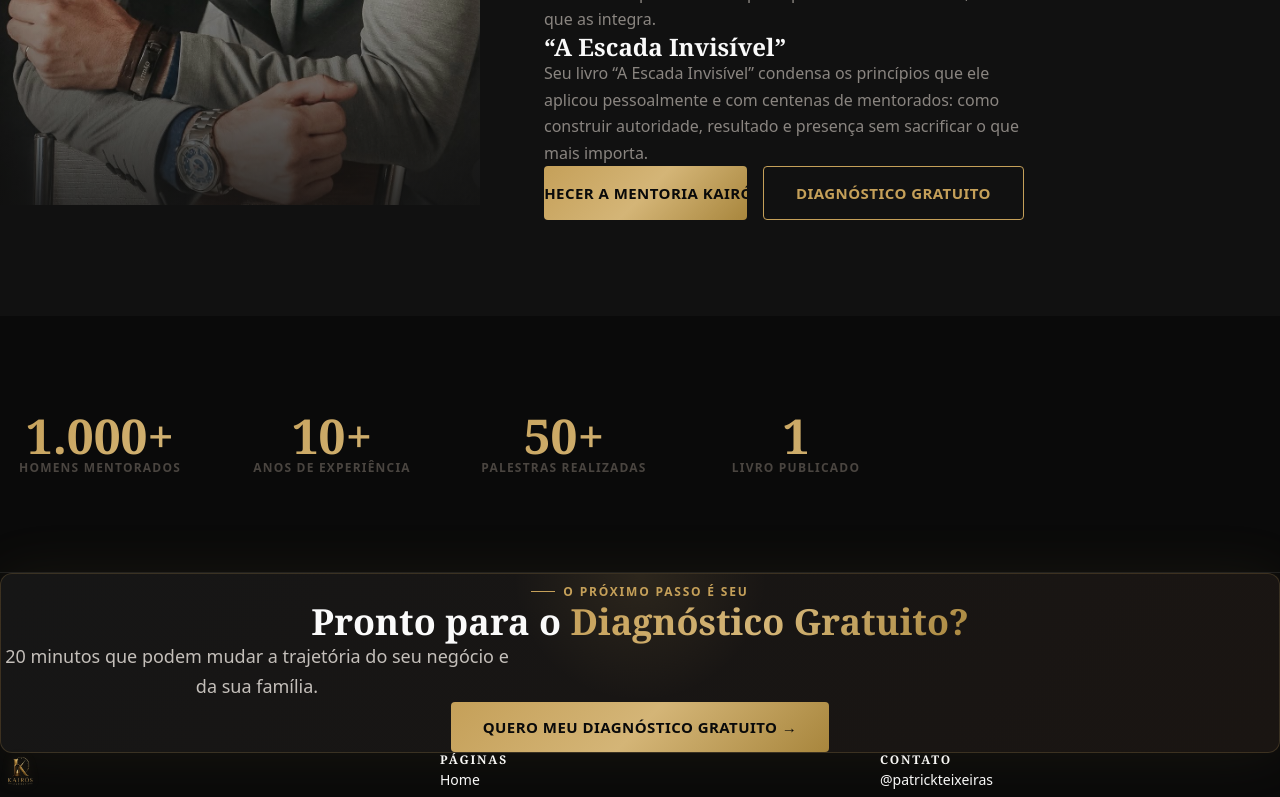
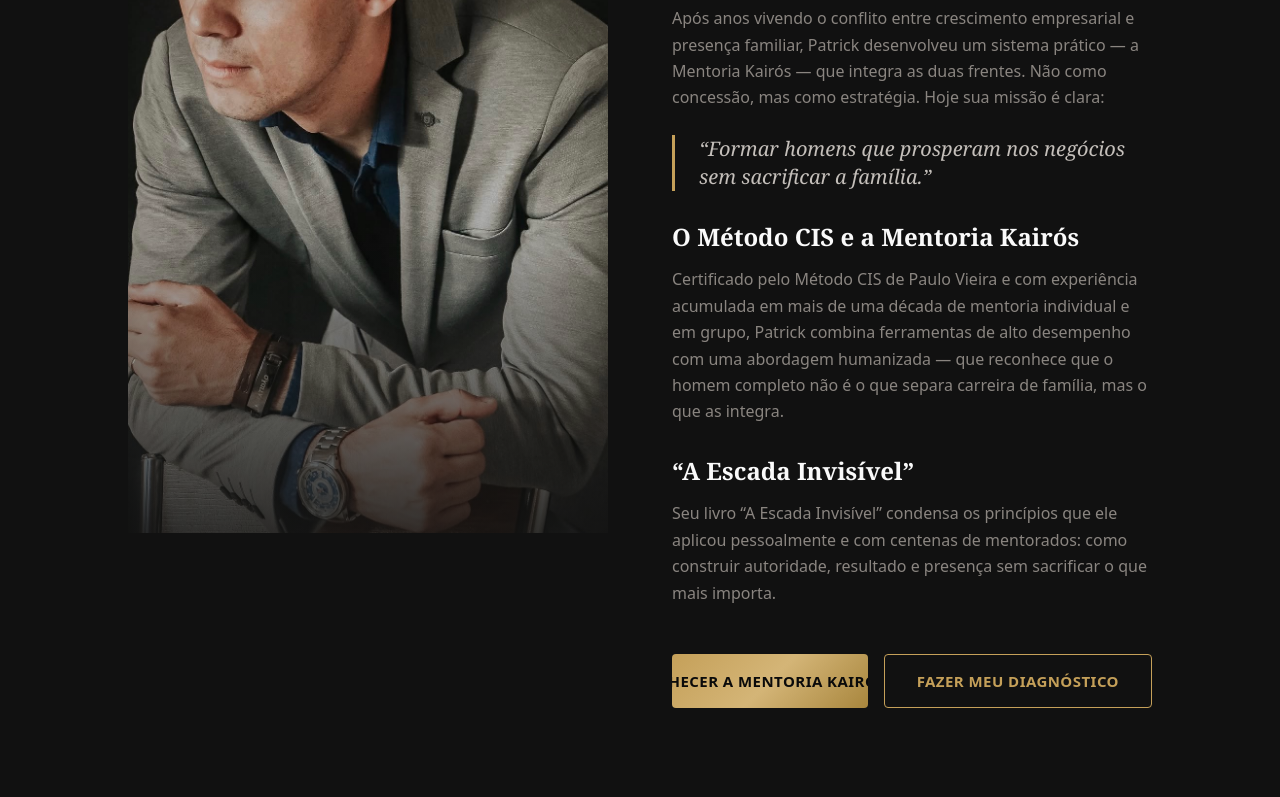
Before and after one commit to Alves1986/patrickteixeira, a Next.js app: page /sobre in a window 1280 px wide. Shown: the part 760-1557 px from the top of the page. Built offline with nearby package versions, Linux system fonts and the light colour scheme.

Commit message:
fix: override mx-auto margin-inline bug in tailwind v4 and remove conflicting manual reset

```diff
--- a/app/depoimentos/page.tsx
+++ b/app/depoimentos/page.tsx
@@ -177,9 +177,9 @@ export default function DepoimentosPage() {
           <p className="text-lg mb-8" style={{ color: '#8A8580' }}>
             Comece com um diagnóstico gratuito. 20 minutos, sem compromisso.
           </p>
-          <Link href="/diagnostico" className="btn-primary text-base px-10 py-4">
-            <span>Fazer meu Diagnóstico Gratuito →</span>
-          </Link>
+          <a href="https://form.respondi.app/DQ2AeT6P" target="_blank" rel="noopener noreferrer" className="btn-primary text-base px-10 py-4">
+            <span>Fazer Diagnóstico Gratuito →</span>
+          </a>
         </div>
       </section>
     </SiteLayout>
--- a/app/globals.css
+++ b/app/globals.css
@@ -58,11 +58,7 @@
 /* ============================================
    RESET & BASE
    ============================================ */
-*, *::before, *::after {
-  box-sizing: border-box;
-  margin: 0;
-  padding: 0;
-}
+/* Reset already handled by tailwindcss preflight */
 
 html {
   scroll-behavior: smooth;
@@ -260,15 +256,7 @@ a {
 .section-padding { padding: 6rem 0; }
 .section-padding-sm { padding: 4rem 0; }
 
-.container {
-  width: 100%;
-  max-width: 1280px;
-  margin: 0 auto;
-  padding: 0 1.5rem;
-}
 
-@media (min-width: 640px) { .container { padding: 0 2rem; } }
-@media (min-width: 1024px) { .container { padding: 0 3rem; } }
 
 /* ============================================
    DECORAÇÃO — Glow Orbs
@@ -357,3 +345,9 @@ a {
   white-space: nowrap;
   border-width: 0;
 }
+
+/* Fix for Tailwind v4 mx-auto logical property issue */
+.mx-auto {
+  margin-left: auto !important;
+  margin-right: auto !important;
+}
--- a/app/mentoria/page.tsx
+++ b/app/mentoria/page.tsx
@@ -48,9 +48,9 @@ export default function MentoriaPage() {
             O sistema que forma líderes completos — homens que prosperam nos negócios
             sem sacrificar a família.
           </p>
-          <Link href="/diagnostico" className="btn-primary text-base px-10 py-4">
+          <a href="https://form.respondi.app/DQ2AeT6P" target="_blank" rel="noopener noreferrer" className="btn-primary text-base px-10 py-4">
             <span>Fazer Diagnóstico Gratuito →</span>
-          </Link>
+          </a>
           <p className="text-xs mt-4" style={{ color: '#2A2520' }}>Vagas limitadas · Sem compromisso</p>
         </div>
       </section>
--- a/app/page.tsx
+++ b/app/page.tsx
@@ -87,9 +87,9 @@ function HeroSection() {
 
         {/* CTAs */}
         <div className="flex flex-col sm:flex-row items-center justify-center gap-4 mb-16">
-          <Link href="/diagnostico" className="btn-primary text-base px-8 py-4 w-full sm:w-auto">
+          <a href="https://form.respondi.app/DQ2AeT6P" target="_blank" rel="noopener noreferrer" className="btn-primary text-base px-8 py-4 w-full sm:w-auto">
             <span>Quero o Diagnóstico Gratuito →</span>
-          </Link>
+          </a>
           <Link href="/mentoria" className="btn-outline text-base px-8 py-4 w-full sm:w-auto">
             Conheça a Mentoria Kairós
           </Link>
@@ -492,9 +492,9 @@ function MentoriaSection() {
           <p className="text-sm mb-6 font-semibold tracking-wider uppercase" style={{ color: '#4A4540' }}>
             Vagas limitadas por turma
           </p>
-          <Link href="/diagnostico" className="btn-primary text-base px-10 py-4">
+          <a href="https://form.respondi.app/DQ2AeT6P" target="_blank" rel="noopener noreferrer" className="btn-primary text-base px-10 py-4">
             <span>Fazer Diagnóstico Gratuito →</span>
-          </Link>
+          </a>
           <p className="text-xs mt-4" style={{ color: '#2A2520' }}>
             Sem compromisso · Sem pressão de venda · 20 minutos
           </p>
@@ -724,9 +724,9 @@ function DiagnosticoSection() {
             Sem compromisso. Sem pressão de venda.
           </p>
 
-          <Link href="/diagnostico" className="btn-primary text-lg px-12 py-5">
+          <a href="https://form.respondi.app/DQ2AeT6P" target="_blank" rel="noopener noreferrer" className="btn-primary text-lg px-12 py-5">
             <span>Fazer meu Diagnóstico Gratuito →</span>
-          </Link>
+          </a>
 
           <p className="text-xs mt-6" style={{ color: '#2A2520' }}>
             Vagas limitadas por semana · Preenchimento online · Retorno em até 24h
--- a/app/palestras/page.tsx
+++ b/app/palestras/page.tsx
@@ -172,9 +172,9 @@ export default function PalestrasPage() {
               entre em contato via formulário de diagnóstico. Nossa equipe retornará com proposta personalizada.
             </p>
             <div className="flex flex-col sm:flex-row gap-4 justify-center">
-              <Link href="/diagnostico" className="btn-primary text-base px-8 py-4">
-                <span>Solicitar Palestra →</span>
-              </Link>
+              <a href="https://form.respondi.app/DQ2AeT6P" target="_blank" rel="noopener noreferrer" className="btn-primary text-base px-8 py-4">
+                <span>Solicitar Proposta para Evento →</span>
+              </a>
               <a
                 href="https://instagram.com/patrickteixeiras"
                 target="_blank"
--- a/app/sobre/page.tsx
+++ b/app/sobre/page.tsx
@@ -185,9 +185,9 @@ export default function SobrePage() {
                 <Link href="/mentoria" className="btn-primary">
                   <span>Conhecer a Mentoria Kairós →</span>
                 </Link>
-                <Link href="/diagnostico" className="btn-outline">
-                  Diagnóstico Gratuito
-                </Link>
+                <a href="https://form.respondi.app/DQ2AeT6P" target="_blank" rel="noopener noreferrer" className="btn-outline">
+                  Fazer meu Diagnóstico
+                </a>
               </div>
             </div>
           </div>
--- a/components/layout/Footer.tsx
+++ b/components/layout/Footer.tsx
@@ -8,7 +8,7 @@ const footerLinks = {
     { href: '/mentoria', label: 'Mentoria Kairós' },
     { href: '/palestras', label: 'Palestras' },
     { href: '/blog', label: 'Blog' },
-    { href: '/diagnostico', label: 'Diagnóstico Gratuito' },
+    { href: 'https://form.respondi.app/DQ2AeT6P', label: 'Diagnóstico Gratuito', external: true },
   ],
   contact: [
     { href: 'https://instagram.com/patrickteixeiras', label: '@patrickteixeiras', external: true },
@@ -50,9 +50,9 @@ export function Footer() {
           <p className="text-[#8A8580] max-w-lg mx-auto mb-8 text-lg">
             20 minutos que podem mudar a trajetória do seu negócio e da sua família.
           </p>
-          <Link href="/diagnostico" className="btn-primary text-base px-8 py-4">
+          <a href="https://form.respondi.app/DQ2AeT6P" target="_blank" rel="noopener noreferrer" className="btn-primary text-base px-8 py-4">
             <span>Quero meu Diagnóstico Gratuito →</span>
-          </Link>
+          </a>
         </div>
       </div>
 
@@ -100,12 +100,23 @@ export function Footer() {
             <ul className="space-y-3">
               {footerLinks.pages.map((link) => (
                 <li key={link.href}>
+                  {link.external ? (
+                    <a
+                      href={link.href}
+                      target="_blank"
+                      rel="noopener noreferrer"
+                      className="text-sm text-[#4A4540] hover:text-[#C5A059] transition-colors duration-300"
+                    >
+                      {link.label}
+                    </a>
+                  ) : (
                     <Link
                       href={link.href}
                       className="text-sm text-[#4A4540] hover:text-[#C5A059] transition-colors duration-300"
                     >
                       {link.label}
                     </Link>
+                  )}
                 </li>
               ))}
             </ul>
--- a/components/layout/Header.tsx
+++ b/components/layout/Header.tsx
@@ -69,9 +69,9 @@ export function Header() {
 
         {/* CTA — Desktop */}
         <div className="hidden lg:flex items-center gap-4">
-          <Link href="/diagnostico" className="btn-primary text-sm py-2.5 px-6">
-            <span>Diagnóstico Gratuito</span>
-          </Link>
+          <a href="https://form.respondi.app/DQ2AeT6P" target="_blank" rel="noopener noreferrer" className="btn-primary text-sm py-2.5 px-6">
+            Diagnóstico Gratuito
+          </a>
         </div>
 
         {/* Menu Mobile Toggle */}
@@ -117,13 +117,13 @@ export function Header() {
               {link.label}
             </Link>
           ))}
-          <Link
-            href="/diagnostico"
-            className="btn-primary mt-4 text-sm"
+          <a
+            href="https://form.respondi.app/DQ2AeT6P" target="_blank" rel="noopener noreferrer"
+            className="block w-full text-center py-4 bg-gradient-to-r from-[#C5A059] to-[#D4B577] text-[#0A0A0A] font-bold uppercase tracking-wider text-sm mt-4"
             onClick={() => setMenuOpen(false)}
           >
-            <span>Diagnóstico Gratuito</span>
-          </Link>
+            Diagnóstico Gratuito
+          </a>
         </nav>
       </div>
     </header>
```
Lines whose indentation alone changed are shown as unchanged.
